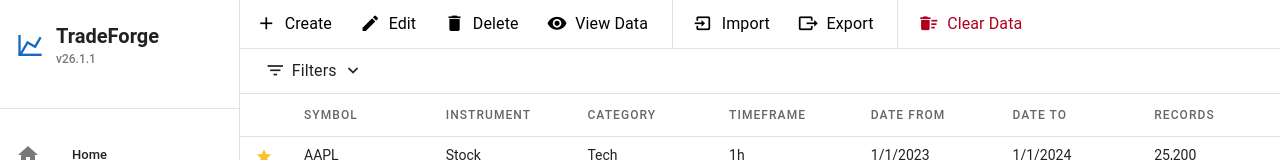
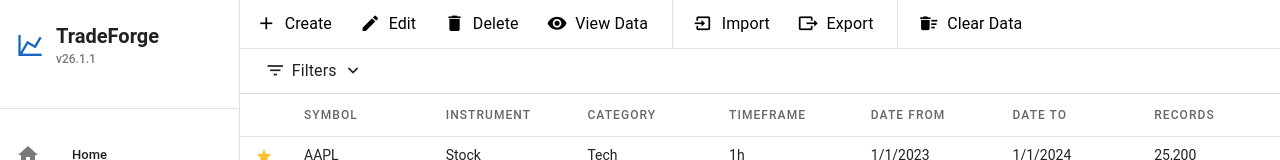
Before and after one commit to ArtemIyX/TradeForgeSharp, a Vue app in the folder TradeForge.VUE/: page /data-manager in a window 1280 px wide. Shown: the top 160 px of the page. Built offline with nearby package versions, Linux system fonts and the light colour scheme; the HTML template or start-up script is replaced by a standard one.

Commit message:
Action menu refactor

```diff
--- /dev/null
+++ b/TradeForge.VUE/src/components/data-manager/action-menu/ActionMenu.vue
@@ -0,0 +1,54 @@
+<template>
+  <v-menu
+    v-model="isOpen"
+    :style="{ left: menuX + 'px', top: menuY + 'px' }"
+    :absolute="absolute"
+    offset-y
+  >
+    <v-list density="compact">
+      <template v-for="item in items" :key="item.key">
+        <v-divider v-if="item.type === 'divider'" />
+        <v-list-item
+          v-else
+          @click="handleAction(item)"
+        >
+          <template v-slot:prepend v-if="item.icon">
+            <v-icon :icon="item.icon" size="small"/>
+          </template>
+          <v-list-item-title>{{ item.label }}</v-list-item-title>
+        </v-list-item>
+      </template>
+    </v-list>
+  </v-menu>
+</template>
+
+<script setup lang="ts">
+import { ref } from 'vue';
+import type { ActionButton, ActionMenuItem } from '@/types/DataManagerContextMenuItem.ts';
+
+interface Props {
+  items: ActionMenuItem[];
+  absolute?: boolean;
+}
+
+defineProps<Props>();
+
+const isOpen = ref(false);
+const menuX = ref(0);
+const menuY = ref(0);
+
+const show = (x: number, y: number) => {
+  menuX.value = x;
+  menuY.value = y;
+  isOpen.value = true;
+};
+
+const handleAction = (item: ActionMenuItem) => {
+  if (item.type === 'button') {
+    (item as ActionButton).action();
+  }
+  isOpen.value = false;
+};
+
+defineExpose({ show });
+</script>
--- a/TradeForge.VUE/src/components/data-manager/data-manager-table/DataManagerTable.vue
+++ b/TradeForge.VUE/src/components/data-manager/data-manager-table/DataManagerTable.vue
@@ -1,25 +1,7 @@
 <style scoped src="./DataManagerTable.css"/>
 
 <template>
-  <v-menu
-    v-model="contextMenu"
-    :style="{ left: contextMenuX + 'px', top: contextMenuY + 'px' }"
-    absolute
-    offset-y
-  >
-    <v-list density="compact">
-      <v-list-item
-        v-for="item in contextMenuItems"
-        :key="item.key"
-        @click="executeAction(item)"
-      >
-        <template v-slot:prepend v-if="item.icon">
-          <v-icon :icon="item.icon" size="small"/>
-        </template>
-        <v-list-item-title>{{ item.label }}</v-list-item-title>
-      </v-list-item>
-    </v-list>
-  </v-menu>
+  <ActionMenu ref="contextMenuRef" :items="contextMenuItems" :absolute="true"/>
 
   <div class="table-container">
 
@@ -149,7 +131,8 @@
 import {ref, computed} from 'vue';
 import type {Ticker} from '@/types/Ticker.ts';
 import {TimeFrame} from '@/types/Ticker.ts';
-import type {DataManagerContextMenuItem} from '@/types/DataManagerContextMenuItem.ts';
+import type { ActionMenuItem } from '@/types/DataManagerContextMenuItem.ts';
+import ActionMenu from '@/components/data-manager/action-menu/ActionMenu.vue';
 
 interface Props {
   tickers: Ticker[];
@@ -168,24 +151,61 @@ const headers = [
   {title: 'Records', key: 'totalRecords', sortable: true},
 ];
 
-const contextMenuItems: DataManagerContextMenuItem[] = [
+const contextMenuRef = ref<InstanceType<typeof ActionMenu> | null>(null);
+const selectedTicker = ref<Ticker | null>(null);
+
+const contextMenuItems = computed<ActionMenuItem[]>(() => [
   {
+    type: 'button',
+    key: 'edit',
+    label: 'Edit',
+    icon: 'mdi-pencil',
+    action: () => selectedTicker.value && console.log('edit', selectedTicker.value)
+  },
+  {
+    type: 'button',
     key: 'delete',
     label: 'Delete',
     icon: 'mdi-delete',
-    action: (ticker) => console.log('Delete', ticker)
+    action: () => selectedTicker.value && console.log('Delete', selectedTicker.value)
   },
   {
-    key: 'edit',
-    label: 'Edit',
-    icon: 'mdi-pencil',
-    action: (ticker) => console.log('Edit', ticker)
-  }
-];
-
-const contextMenu = ref<boolean>(false);
-const contextMenuX = ref<number>(0);
-const contextMenuY = ref<number>(0);
+    type: 'button',
+    key: 'view-data',
+    label: 'View data',
+    icon: 'mdi-eye',
+    action: () => selectedTicker.value && console.log('View data', selectedTicker.value)
+  },
+  {
+    type: 'divider',
+    key: 'divider-1'
+  },
+  {
+    type: 'button',
+    key: 'import',
+    label: 'Import',
+    icon: 'mdi-import',
+    action: () => selectedTicker.value && console.log('Import', selectedTicker.value)
+  },
+  {
+    type: 'button',
+    key: 'export',
+    label: 'Export',
+    icon: 'mdi-export',
+    action: () => selectedTicker.value && console.log('Export', selectedTicker.value)
+  },
+  {
+    type: 'divider',
+    key: 'divider-2'
+  },
+  {
+    type: 'button',
+    key: 'clear-data',
+    label: 'Clear Data',
+    icon: 'mdi-delete-sweep',
+    action: () => selectedTicker.value && console.log('Clear data', selectedTicker.value)
+  },
+]);
 
 const sortBy = ref<string | null>(null);
 const sortDirection = ref<'asc' | 'desc'>('asc');
@@ -193,23 +213,13 @@ const nameFilter = ref('');
 const categoryFilter = ref<string | null>(null);
 const timeFrameFilter = ref<TimeFrame[]>([]);
 const filtersExpanded = ref(false);
-const selectedTicker = ref<Ticker | null>(null);
 // Dummy favorites array - replace with real data later
 const favorites = ref<string[]>(['1', '3', '5']); // Example IDs
 
 const showContextMenu = (event: MouseEvent, ticker: Ticker) => {
   event.preventDefault();
   selectedTicker.value = ticker;
-  contextMenuX.value = event.clientX;
-  contextMenuY.value = event.clientY;
-  contextMenu.value = true;
-};
-
-const executeAction = (item: DataManagerContextMenuItem) => {
-  if (selectedTicker.value) {
-    item.action(selectedTicker.value);
-  }
-  contextMenu.value = false;
+  contextMenuRef.value?.show(event.clientX, event.clientY);
 };
 
 const isFavorite = (tickerId: string) => {
--- a/TradeForge.VUE/src/components/data-manager/data-manager-toolbar/DataManagerToolbar.vue
+++ b/TradeForge.VUE/src/components/data-manager/data-manager-toolbar/DataManagerToolbar.vue
@@ -1,4 +1,68 @@
+<template>
+  <v-toolbar density="compact" color="surface">
+    <template v-for="(item, index) in toolbarItems" :key="index">
+      <v-divider
+        v-if="item.type === 'divider'"
+        vertical
+        class="mx-2"
+      />
+      <v-btn
+        v-else
+        variant="text"
+        :prepend-icon="item.icon"
+        @click="item.action()"
+      >
+        {{ item.label }}
+      </v-btn>
+    </template>
+  </v-toolbar>
+</template>
+
 <script setup lang="ts">
+import type {ActionMenuItem} from '@/types/DataManagerContextMenuItem.ts';
+
+const toolbarItems: ActionMenuItem[] = [
+  {type: 'button', key: 'create', label: 'Create', icon: 'mdi-plus', action: () => emit('create')},
+  {type: 'button', key: 'edit', label: 'Edit', icon: 'mdi-pencil', action: () => emit('edit')},
+  {
+    type: 'button',
+    key: 'delete',
+    label: 'Delete',
+    icon: 'mdi-delete',
+    action: () => emit('delete')
+  },
+  {
+    type: 'button',
+    key: 'view-data',
+    label: 'View Data',
+    icon: 'mdi-eye',
+    action: () => emit('viewData')
+  },
+  {type: 'divider', key: 'divider-1'},
+  {
+    type: 'button',
+    key: 'import',
+    label: 'Import',
+    icon: 'mdi-import',
+    action: () => emit('import')
+  },
+  {
+    type: 'button',
+    key: 'export',
+    label: 'Export',
+    icon: 'mdi-export',
+    action: () => emit('export')
+  },
+  {type: 'divider', key: 'divider-2'},
+  {
+    type: 'button',
+    key: 'clear-data',
+    label: 'Clear Data',
+    icon: 'mdi-delete-sweep',
+    action: () => emit('clearData')
+  }
+]
+
 const emit = defineEmits<{
   create: []
   edit: []
@@ -10,70 +74,6 @@ const emit = defineEmits<{
 }>()
 </script>
 
-<template>
-  <v-toolbar density="compact" color="surface">
-    <v-btn
-      variant="text"
-      prepend-icon="mdi-plus"
-      @click="emit('create')"
-    >
-      Create
-    </v-btn>
-
-    <v-btn
-      variant="text"
-      prepend-icon="mdi-pencil"
-      @click="emit('edit')"
-    >
-      Edit
-    </v-btn>
-
-    <v-btn
-      variant="text"
-      prepend-icon="mdi-delete"
-      @click="emit('delete')"
-    >
-      Delete
-    </v-btn>
-
-    <v-btn
-      variant="text"
-      prepend-icon="mdi-eye"
-      @click="emit('viewData')"
-    >
-      View Data
-    </v-btn>
-
-    <v-divider vertical class="mx-2" />
-
-    <v-btn
-      variant="text"
-      prepend-icon="mdi-import"
-      @click="emit('import')"
-    >
-      Import
-    </v-btn>
-
-    <v-btn
-      variant="text"
-      prepend-icon="mdi-export"
-      @click="emit('export')"
-    >
-      Export
-    </v-btn>
-
-    <v-divider vertical class="mx-2" />
-
-    <v-btn
-      variant="text"
-      prepend-icon="mdi-delete-sweep"
-      color="error"
-      @click="emit('clearData')"
-    >
-      Clear Data
-    </v-btn>
-  </v-toolbar>
-</template>
 
 <style scoped>
 </style>
```
Also changed, not shown: TradeForge.VUE/src/types/DataManagerContextMenuItem.ts (+11 -3 lines).
